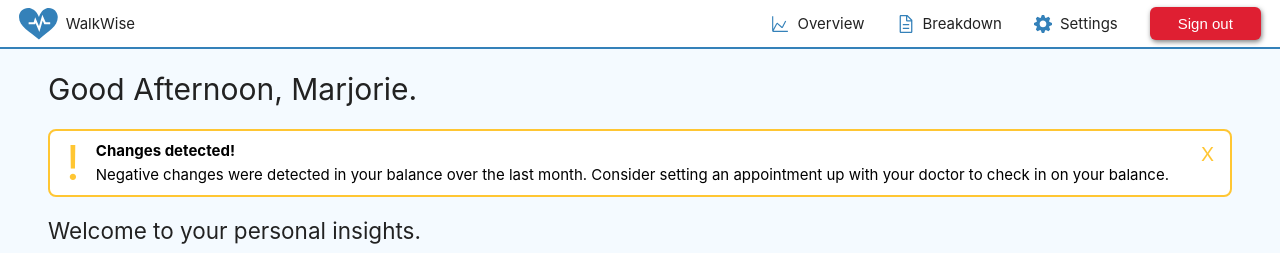
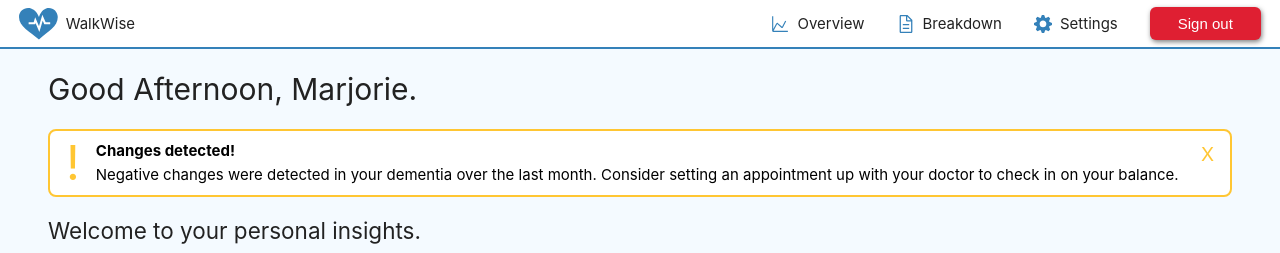
Before and after one commit to Capstone-Gait-Keepers/capstone, a Vue app in the folder frontend/: page / in a window 1280 px wide. Shown: the top 253 px of the page. Built offline with nearby package versions, Linux system fonts and the light colour scheme; no server answers.

Commit message:
Alert fix

```diff
--- a/frontend/src/views/HomeView.vue
+++ b/frontend/src/views/HomeView.vue
@@ -1,7 +1,7 @@
 <template>
   <BasePage>
     <h1>Good Afternoon, {{ user?.name }}.</h1>
-    <ChangeAlert metric_type="balance" v-model="alertOpen" />
+    <ChangeAlert metric_type="dementia" v-model="alertOpen" />
     <h2>Welcome to your personal insights.</h2>
 
     <div class="row" v-if="validSection(Section.balance)">
```
